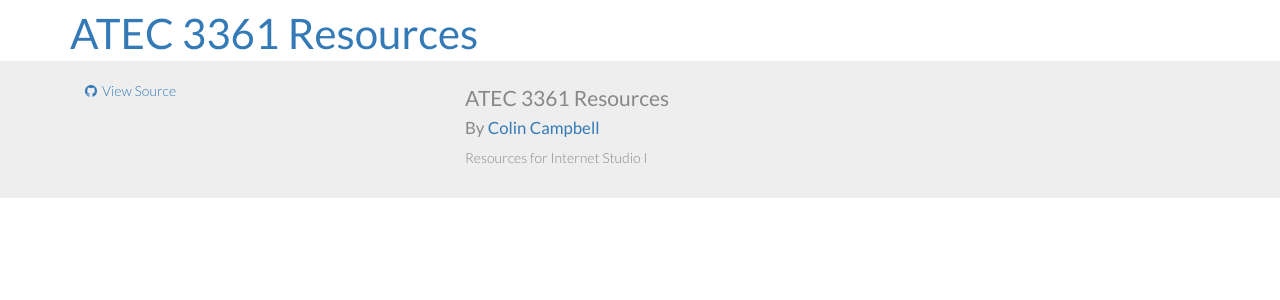
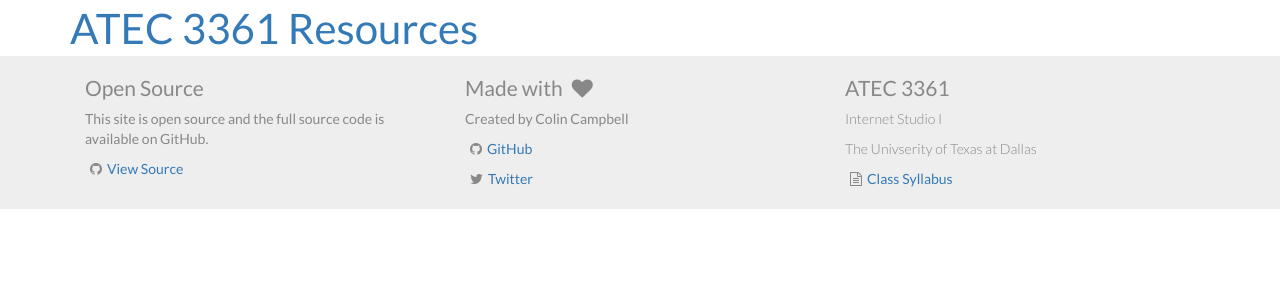
Before and after one commit to karynnarramore/ATEC3361, a Jekyll site: the page built from index.html, in a window 1280 px wide. Shown: the top 300 px of the page. Built offline with Jekyll 4.4.1, drawn with Linux system fonts in a browser that asks for light colours; nearby versions of some CDN libraries.

Commit message:
Complete footer

```diff
--- a/_includes/footer.html
+++ b/_includes/footer.html
@@ -2,17 +2,26 @@
   <div class="container">
     {% if site.github_repo_uri %}
     <section>
-      <p><a href="//github.com/{{ site.github_repo_uri }}"><i class="fa fa-github"></i>View Source</a></p>
+      <h2>Open Source</h2>
+      <p>This site is open source and the full source code is available on GitHub.</p>
+      <p><i class="fa fa-github"></i><a href="//github.com/{{ site.github_repo_uri }}">View Source</a></p>
     </section>
     {% endif %}
 
     <section>
-      <h2>ATEC 3361 Resources</h2>
-      <h3 class="byline">By <a href="//github.com/colin-c" target="_blank">Colin Campbell</a></h3>
+      <h2>Made with <i class="fa fa-heart"></i></h2>
+      <p>Created by Colin Campbell</p>
+      <p><i class="fa fa-github"></i><a href="//github.com/colin-c" target="_blank">GitHub</a></p>
+      <p><i class="fa fa-twitter"></i><a href="//twitter.com/xiroxas" target="_blank">Twitter</a></p>
+    </section>
 
-      {% if site.description %}
-      <p>{{ site.description }}</p>
-      {% endif %}
+    <section>
+     <h2>ATEC 3361</h2>
+      <p class="thin-text">Internet Studio I</p>
+
+      <p class="thin-text">The Univserity of Texas at Dallas</p>
+
+      <p><i class="fa fa-file-text-o"></i><a href="http://lucypet.com/syllabus/syllabus.html" target="_blank">Class Syllabus</a></p>
     </section>
   </div>
 </footer>
--- a/_sass/_global.scss
+++ b/_sass/_global.scss
@@ -9,9 +9,16 @@ body {
   //
 }
 
+// Type
+.thin-text {
+  font-weight: 300;
+}
+
 // Links
 a {
-  //
+  @include transition-property(color);
+  @include transition-duration(0.1s);
+  @include transition-timing-function(ease-in);
 
   &:hover, &:focus {
     text-decoration: none;
@@ -21,7 +28,7 @@ a {
 // Headings
 h1, h2, h3,
 h4, h5, h6 {
-  margin-top: 10px;
+  margin-top: 5px;
   margin-bottom: 5px;
 }
 
@@ -39,6 +46,7 @@ p {
 
 // Font Awesome Icons
 .fa {
+  padding-left: 5px;
   padding-right: 5px;
 }
 
@@ -54,8 +62,9 @@ footer > .container > section {
 
   h2 { font-size: 1.5em; }
   h3 { font-size: 1.2em; }
+
   p {
-    font-weight: 300;
     padding-left: 0;
+    margin-bottom: 0;
   }
 }
```
